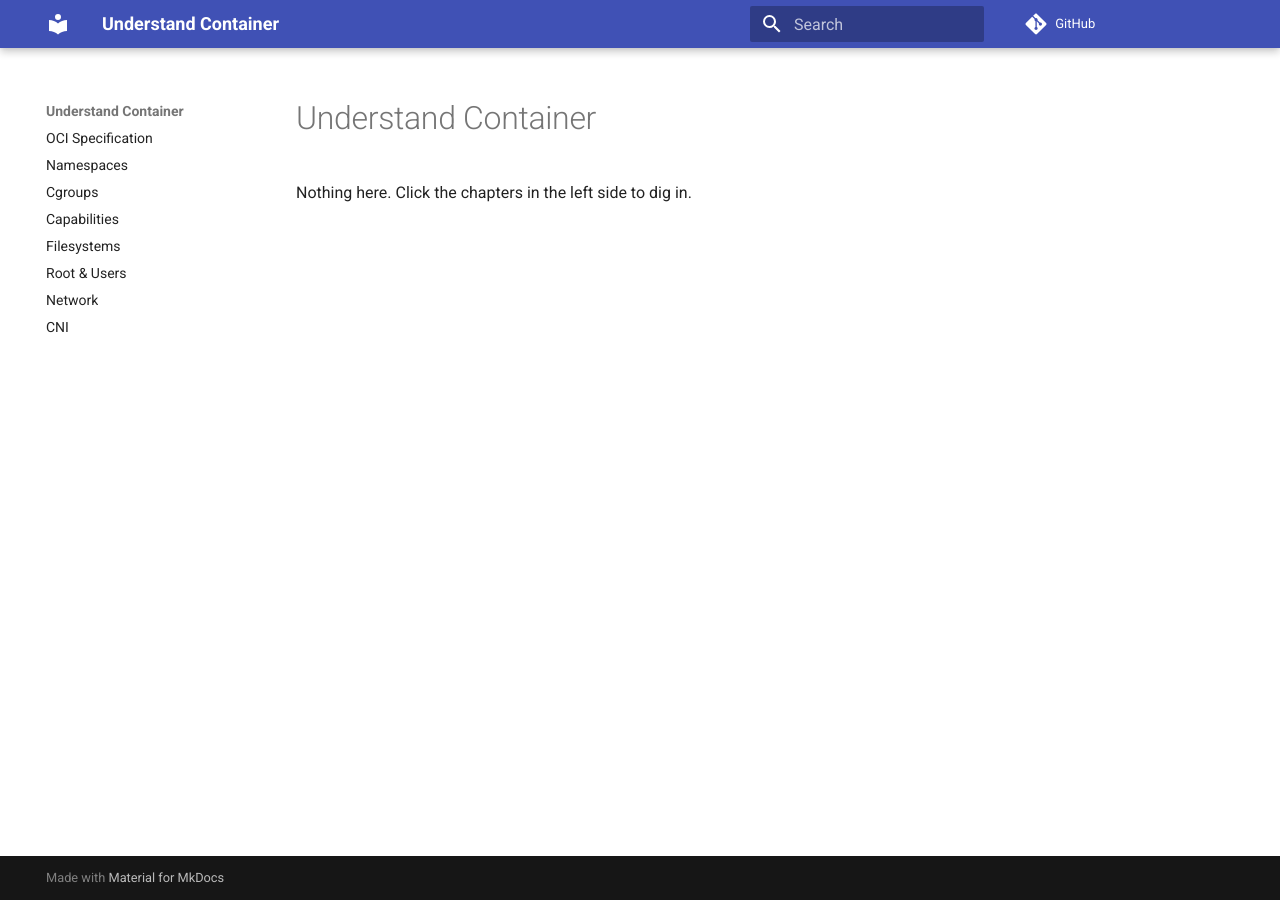
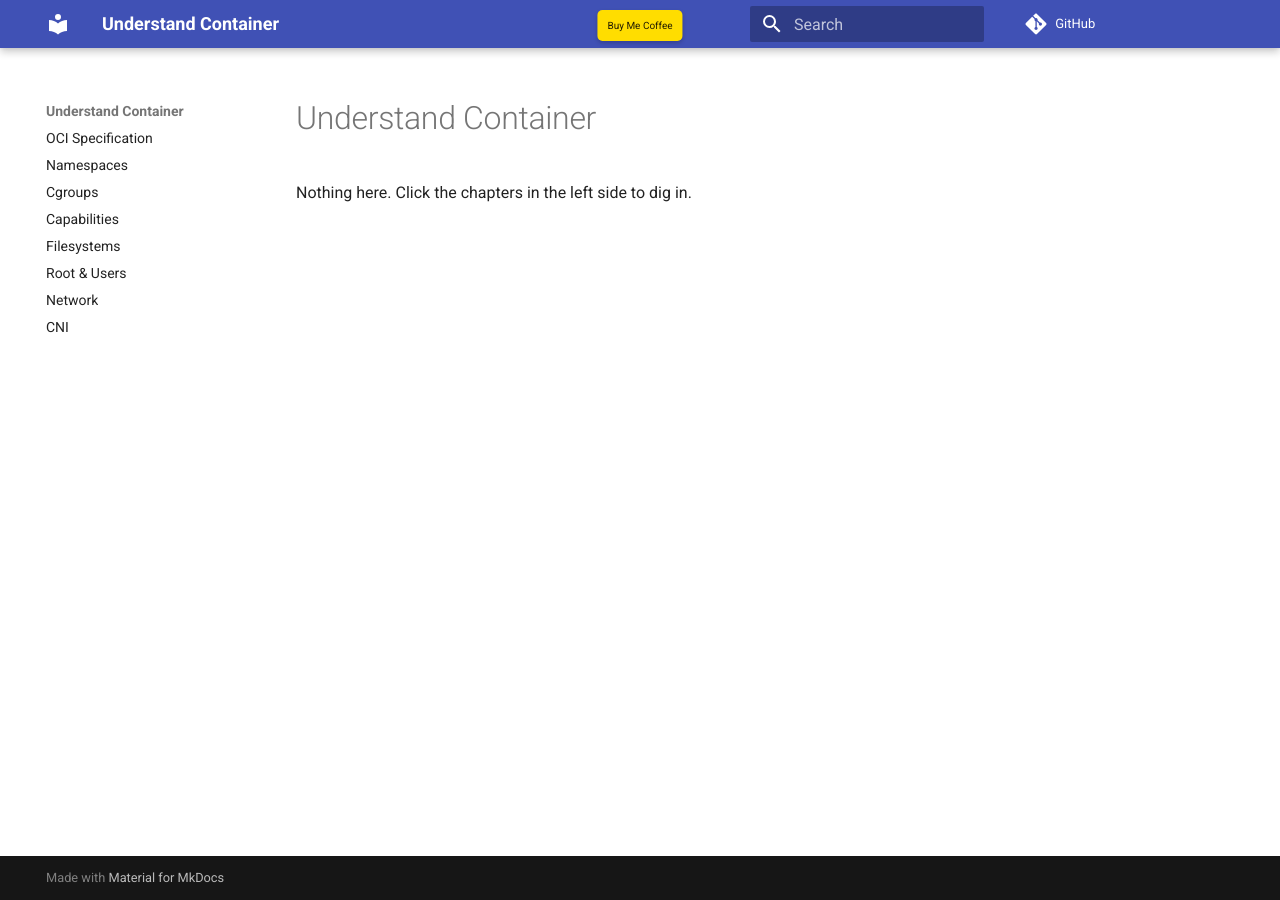
Before and after one commit to binchenX/understand_container, an MkDocs documentation site: the page built from docs/index.md, in a window 1280 px wide. Built offline with MkDocs 1.6.1 and Material for MkDocs 9.7.7, drawn with Linux system fonts in a browser that asks for light colours; comment, search, counter and statistics services are not loaded.

Commit message:
add buy me coffee.

```diff
--- /dev/null
+++ b/docs/assets/custom.css
@@ -0,0 +1,18 @@
+.custom-coffee-link-container {
+    position: fixed;
+    top: 10px;
+    /* Adjust as needed for spacing from the top */
+    left: 50%;
+    /* Center horizontally */
+    transform: translateX(-50%);
+    /* Adjust for exact centering */
+    z-index: 1000;
+    /* Ensure it stays on top of other content */
+    background-color: #ffdd00;
+    /* Example background color, change as desired */
+    padding: 10px;
+    border-radius: 5px;
+    /* Optional: adds rounded corners */
+    box-shadow: 0 2px 4px rgba(0, 0, 0, 0.2);
+    /* Optional: adds a slight shadow for depth */
+}
--- /dev/null
+++ b/docs/assets/inject-link.js
@@ -0,0 +1,4 @@
+document.addEventListener("DOMContentLoaded", function () {
+    var linkHtml = '<div class="custom-coffee-link-container"><a href="https://ko-fi.com/binchenx" target="_blank">Buy Me Coffee</a></div>';
+    document.body.insertAdjacentHTML('afterbegin', linkHtml);
+});
--- a/mkdocs.yml
+++ b/mkdocs.yml
@@ -11,5 +11,10 @@ nav:
   - Network: "ch7.md"
   - CNI: "ch8.md"
 
+extra_css:
+  - assets/custom.css
+extra_javascript:
+  - assets/inject-link.js
+
 theme:
   name: material
```
